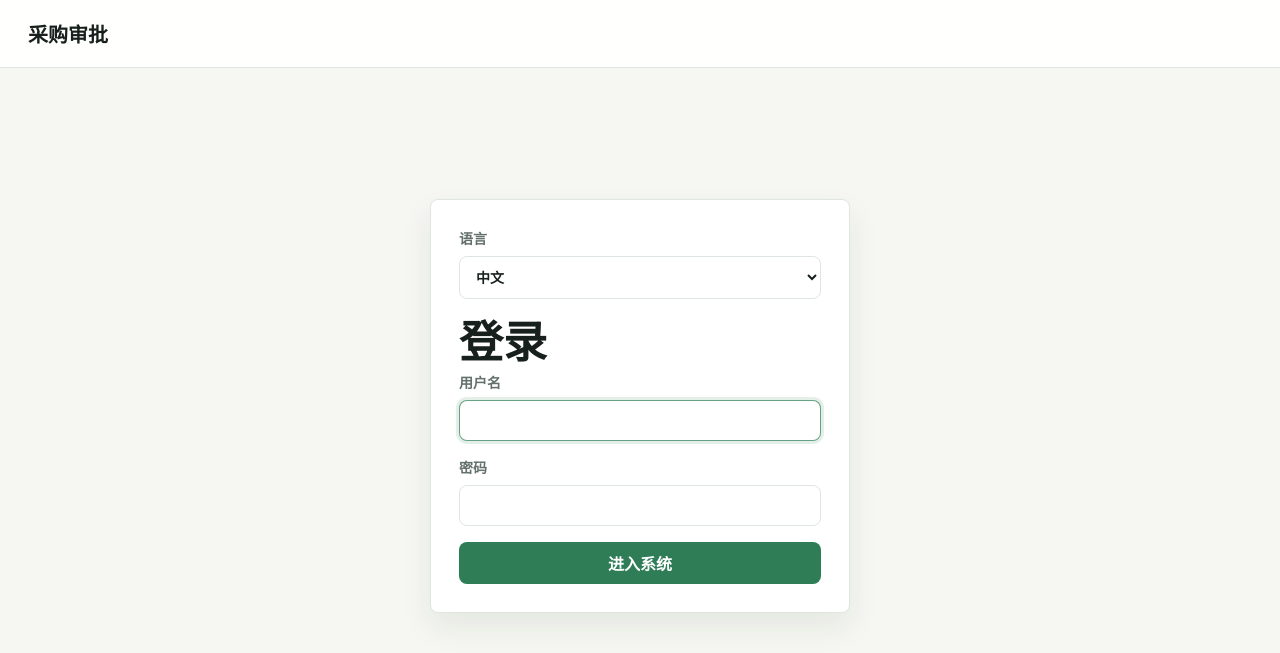
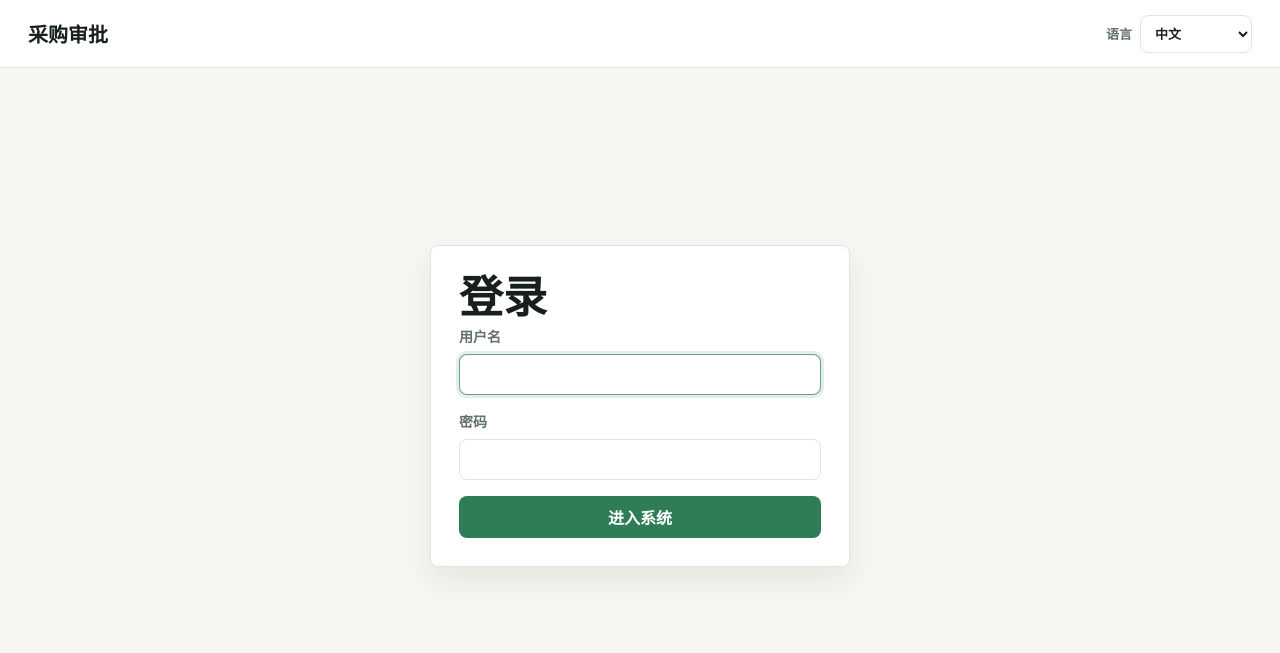
Before and after one commit to dlzhangwei/procurement-approval, a Flask app: page /login?next=/requests/1 in a window 1280 px wide. Shown: the top 653 px of the page. Run offline with Flask 3, Linux system fonts and the light colour scheme; some libraries are stand-ins or nearby versions.

Commit message:
Add global language switch and request deletion

```diff
--- a/app.py
+++ b/app.py
@@ -184,6 +184,10 @@ TRANSLATIONS = {
         "request_created": "采购申请已提交。",
         "request_approved": "已同意该采购申请。",
         "request_rejected": "已标记为未同意。",
+        "delete_request": "删除申请",
+        "delete_request_warning": "删除后会同时移除该申请的明细和附件，无法恢复。",
+        "confirm_delete_request": "确定要删除这条采购申请吗？此操作无法恢复。",
+        "request_deleted": "采购申请已删除。",
         "user_required": "用户名和密码不能为空。",
         "username_required": "用户名不能为空。",
         "self_admin_required": "不能取消当前登录管理员自己的管理员权限或启用状态。",
@@ -290,6 +294,10 @@ TRANSLATIONS = {
         "request_created": "Solicitud enviada.",
         "request_approved": "Solicitud aprobada.",
         "request_rejected": "Solicitud rechazada.",
+        "delete_request": "Eliminar solicitud",
+        "delete_request_warning": "Se eliminarán los detalles y adjuntos de esta solicitud. Esta acción no se puede deshacer.",
+        "confirm_delete_request": "¿Seguro que desea eliminar esta solicitud? Esta acción no se puede deshacer.",
+        "request_deleted": "Solicitud eliminada.",
         "user_required": "Usuario y contraseña son obligatorios.",
         "username_required": "El usuario es obligatorio.",
         "self_admin_required": "No puede quitarse su propio rol de administrador ni desactivar su cuenta.",
@@ -1243,6 +1251,29 @@ def reject_request(request_id):
     get_db().commit()
     flash(t("request_rejected"), "success")
     return redirect(url_for("request_detail", request_id=request_id))
+
+
+@app.route("/requests/<int:request_id>/delete", methods=("POST",))
+@admin_required
+def delete_request(request_id):
+    validate_csrf()
+    load_request(request_id)
+    attachments = get_db().execute(
+        "SELECT stored_name FROM attachments WHERE request_id = ?", (request_id,)
+    ).fetchall()
+    get_db().execute("DELETE FROM purchase_requests WHERE id = ?", (request_id,))
+    get_db().commit()
+
+    for attachment in attachments:
+        path = os.path.join(app.config["UPLOAD_FOLDER"], attachment["stored_name"])
+        try:
+            if os.path.exists(path):
+                os.remove(path)
+        except OSError:
+            pass
+
+    flash(t("request_deleted"), "success")
+    return redirect(url_for("index"))
 
 
 @app.route("/users")
--- a/static/styles.css
+++ b/static/styles.css
@@ -69,6 +69,23 @@ textarea {
 
 .nav-actions form {
   margin: 0;
+}
+
+.language-switch label {
+  display: flex;
+  align-items: center;
+  grid-template-columns: none;
+  gap: 8px;
+  color: var(--muted);
+  font-size: 13px;
+  font-weight: 700;
+}
+
+.language-switch select {
+  min-height: 38px;
+  width: auto;
+  min-width: 112px;
+  padding: 7px 10px;
 }
 
 .page-shell {
@@ -548,6 +565,15 @@ dd {
   margin-top: 18px;
 }
 
+.danger-zone {
+  border-color: rgba(181, 68, 63, 0.34);
+}
+
+.danger-zone p {
+  color: var(--muted);
+  line-height: 1.6;
+}
+
 .plain-table-wrap {
   border: 0;
   box-shadow: none;
--- a/templates/base.html
+++ b/templates/base.html
@@ -9,8 +9,8 @@
   <body>
     <header class="topbar">
       <a class="brand" href="{{ url_for('index') }}">{{ t("app_name") }}</a>
-      {% if current_user %}
-        <nav class="nav-actions" aria-label="{{ t('nav_requests') }}">
+      <nav class="nav-actions" aria-label="{{ t('nav_requests') }}">
+        {% if current_user %}
           <a href="{{ url_for('index') }}">{{ t("nav_requests") }}</a>
           {% if can_submit_purchase_requests %}
             <a class="primary-link" href="{{ url_for('new_request') }}">{{ t("nav_new_request") }}</a>
@@ -18,12 +18,29 @@
           {% if can_manage_user_accounts %}
             <a href="{{ url_for('users') }}">{{ t("nav_users") }}</a>
           {% endif %}
+        {% endif %}
+        <form method="get" action="{{ request.path }}" class="language-switch">
+          {% for key, value in request.args.items() %}
+            {% if key != "lang" %}
+              <input type="hidden" name="{{ key }}" value="{{ value }}">
+            {% endif %}
+          {% endfor %}
+          <label>
+            <span>{{ t("language") }}</span>
+            <select name="lang" onchange="this.form.submit()">
+              {% for code, label in languages.items() %}
+                <option value="{{ code }}" {{ 'selected' if lang == code else '' }}>{{ label }}</option>
+              {% endfor %}
+            </select>
+          </label>
+        </form>
+        {% if current_user %}
           <form action="{{ url_for('logout') }}" method="post">
             <input type="hidden" name="csrf_token" value="{{ csrf_token }}">
             <button type="submit" class="ghost-button">{{ t("logout") }}</button>
           </form>
-        </nav>
-      {% endif %}
+        {% endif %}
+      </nav>
     </header>
 
     <main class="page-shell">
--- a/templates/login.html
+++ b/templates/login.html
@@ -5,20 +5,6 @@
 {% block content %}
   <section class="auth-layout">
     <div class="auth-panel">
-      <form method="get" class="language-form">
-        {% if request.args.get("next") %}
-          <input type="hidden" name="next" value="{{ request.args.get('next') }}">
-        {% endif %}
-        <label>
-          {{ t("language") }}
-          <select name="lang" onchange="this.form.submit()">
-            {% for code, label in languages.items() %}
-              <option value="{{ code }}" {{ 'selected' if lang == code else '' }}>{{ label }}</option>
-            {% endfor %}
-          </select>
-        </label>
-      </form>
-
       <h1>{{ t("login") }}</h1>
       <form method="post" class="form-stack">
         <input type="hidden" name="csrf_token" value="{{ csrf_token }}">
```
Also changed, not shown: scripts/smoke_test.py (+10 -0 lines), templates/request_detail.html (+13 -0 lines).
